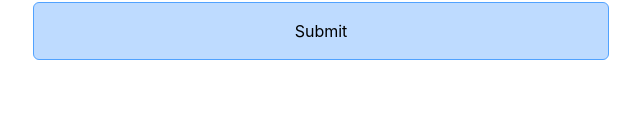
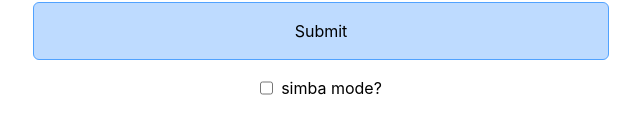
Before and after one commit to fatcat2/simbarag, a React app in the folder raggr-frontend/: page / in a window 1280 px wide. Shown: the part 164-300 px from the top of the page, without its empty margins (319-959 px from the left). Built offline with nearby package versions, Linux system fonts and the light colour scheme; the HTML template or start-up script is replaced by a standard one.

Commit message:
Adding Simba mode

```diff
--- a/raggr-frontend/src/App.tsx
+++ b/raggr-frontend/src/App.tsx
@@ -8,8 +8,20 @@ const App = () => {
 	const [query, setQuery] = useState<string>("");
 	const [answer, setAnswer] = useState<string>("");
 	const [loading, setLoading] = useState<boolean>(false);
+	const [simbaMode, setSimbaMode] = useState<boolean>(false);
+
+	const simbaAnswers = ["meow.", "hiss...", "purrrrrr", "yowOWROWWowowr"];
 
 	const handleQuestionSubmit = () => {
+		if (simbaMode) {
+			console.log("simba mode activated");
+			setLoading(true);
+			const randomIndex = Math.floor(Math.random() * simbaAnswers.length);
+			const randomElement = simbaAnswers[randomIndex];
+			setAnswer(randomElement);
+			setTimeout(() => setLoading(false), 3500);
+			return;
+		}
 		const payload = { query: query };
 		setLoading(true);
 		axios
@@ -42,6 +54,13 @@ const App = () => {
 						Submit
 					</button>
 				</div>
+				<div className="flex flex-row justify-center gap-2 grow">
+					<input
+						type="checkbox"
+						onChange={(event) => setSimbaMode(event.target.checked)}
+					/>
+					<p>simba mode?</p>
+				</div>
 				{loading ? (
 					<div className="flex flex-col w-full animate-pulse gap-2">
 						<div className="flex flex-row gap-2 w-full">
```
Also changed, not shown: 2 other files (tests, documents, lock files or other folders).
